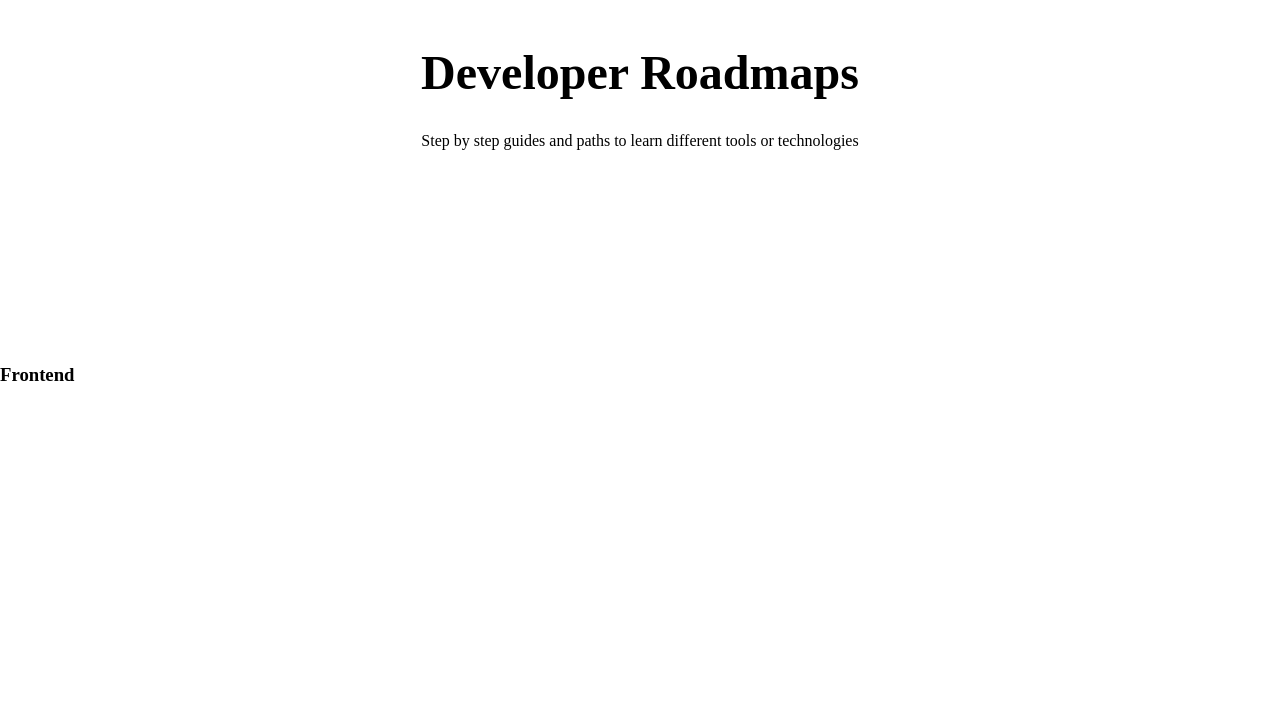
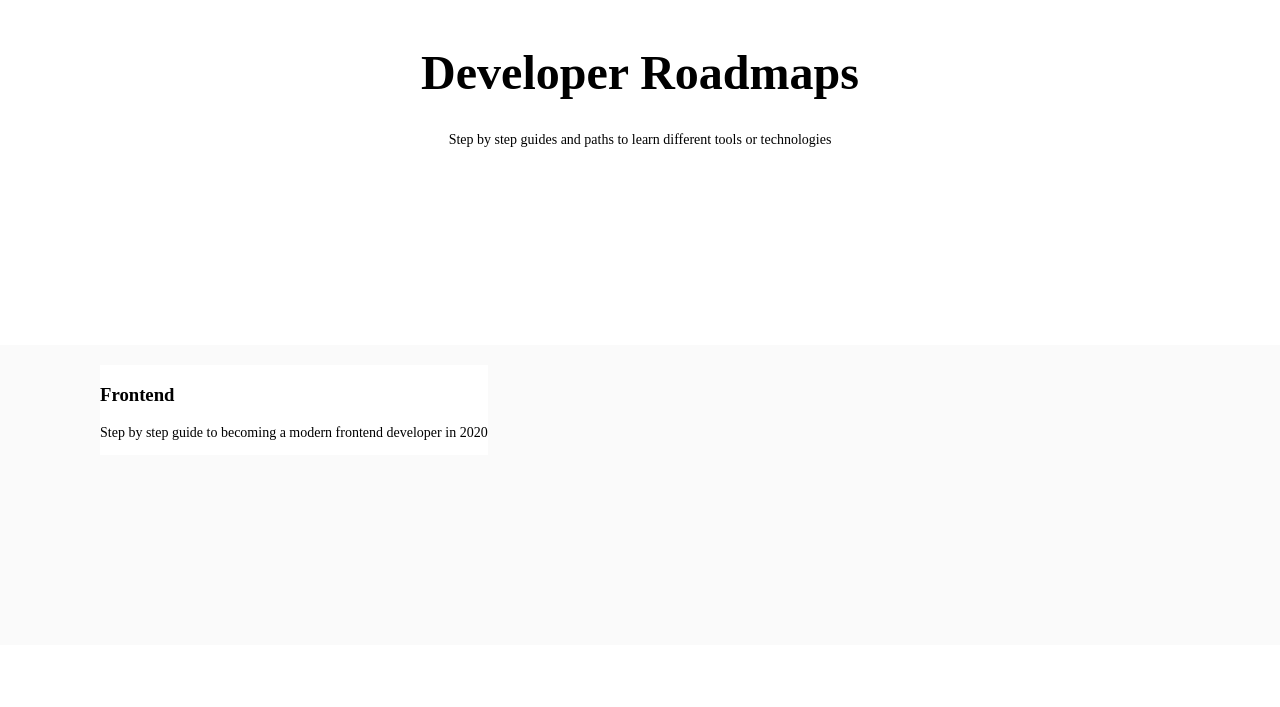
Before and after one commit to jaeyoonw/roadmap, a plain HTML site: page index.html in a window 1280 px wide. Shown: the part 67-774 px from the top of the page. Drawn offline with Linux system fonts and the light colour scheme.

Commit message:
6/2 commit

```diff
--- a/index.html
+++ b/index.html
@@ -26,7 +26,10 @@
       <div class="middle">
         <div class="middle-container container">
           <h1>Developer Roadmaps</h1>
-          <p>Step by step guides and paths to learn different tools or technologies</p>
+          <p>
+            Step by step guides and paths to learn different tools or
+            technologies
+          </p>
         </div>
       </div>
       <div class="middle-bottom">
@@ -34,6 +37,10 @@
           <div class="row">
             <div class="card">
               <h3>Frontend</h3>
+              <p>
+                Step by step guide to becoming a modern frontend developer in
+                2020
+              </p>
             </div>
           </div>
         </div>
--- a/middle.css
+++ b/middle.css
@@ -1,20 +1,32 @@
-.middle{
+.middle {
   height: 300px;
 }
 
-.middle-bottom{
-  height: 300px;
+.middle-container {
+  max-width: 1140px;
+  text-align: center;
 }
 
-.middle-container{
-  max-width: 1140px;
-  text-align: center
+.middle-bottom {
+  background-color: #fafafa;
+  height: 300px;
+  padding: 20px 100px;
 }
 
-h1{
+.middle-bottom-container {
+  max-width: 1140px;
+  margin-left: auto;
+  margin-right: auto;
+}
+
+.row {
+  display: flex;
+}
+
+.card {
+  background-color: #ffffff;
+}
+
+h1 {
   font-size: 48px;
 }
-
-.card{
-
-}
--- a/style.css
+++ b/style.css
@@ -25,11 +25,15 @@ a {
 }
 
 div {
-  display:block;
+  display: block;
   box-sizing: border-box;
 }
 
-.container{
+.container {
   margin-right: auto;
   margin-left: auto;
 }
+
+p {
+  font-size: 14px;
+}
```
